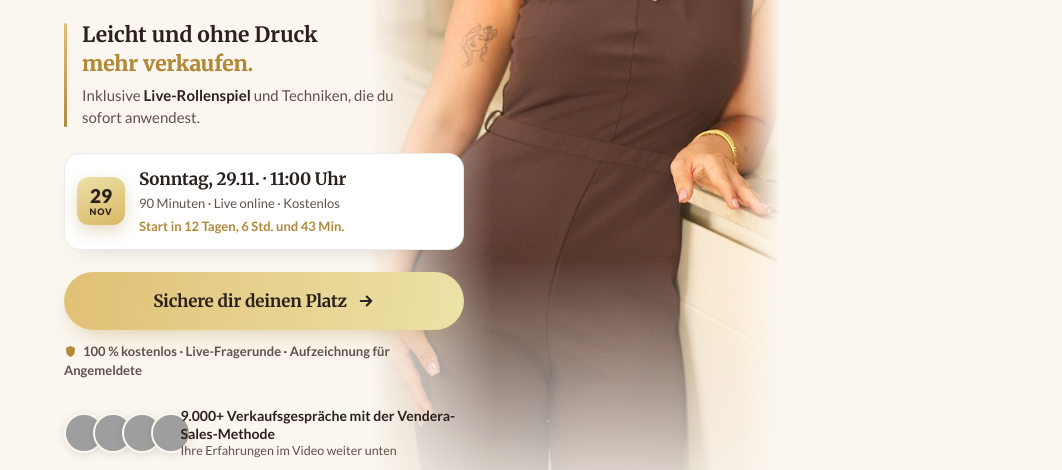
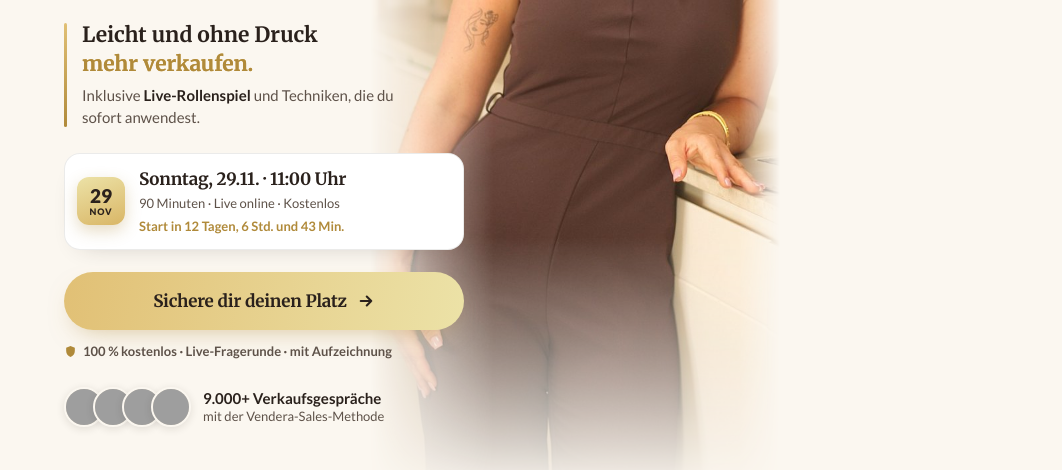
Before and after one commit to AleksSobczak/vendera-webinar, a plain HTML site: page index.html in a window 1280 px wide. Shown: the part 487-957 px from the top of the page, without its empty margins (218-1280 px from the left). Drawn offline with Linux system fonts and the light colour scheme; no server answers; grey boxes are pictures that could not be loaded.

Commit message:
Handy: Vertrauenszeile und Zeile unter dem Button sauber einzeilig
Co-Authored-By: Claude Fable 5.2 <noreply@anthropic.com>
Claude-Session: https://claude.ai/code/session_015iocJ7ZYPyNHQDGmoHJRzM

```diff
--- a/assets/vendera.css
+++ b/assets/vendera.css
@@ -672,3 +672,9 @@ h2{font-size:clamp(28px,4.6vw,40px);max-width:620px}
 @media (max-width:380px){.hero.mit-bild .hero-bg-sarah{right:-70px}.hero.mit-bild .h-head .methode{width:230px;font-size:14px}}
 .nur-handy{display:none}
 @media (max-width:640px){.nur-handy{display:inline}}
+.trust-tx b,.trust-tx span{white-space:nowrap}
+.trust-tx b{font-size:15px}.trust-tx span{font-size:13px}
+@media (max-width:640px){.trust-tx b{font-size:15px}.trust-tx span{font-size:13px}}
+@media (max-width:640px){.trust{gap:10px}.trust .rate-av img{width:34px;height:34px;margin-left:-10px}.trust .rate-av img:first-child{margin-left:0}}
+@media (max-width:380px){.trust-tx b{font-size:14px}.trust-tx span{font-size:12.5px}}
+@media (max-width:380px){.cta-col .micro{font-size:11.5px;white-space:nowrap}}
--- a/index.html
+++ b/index.html
@@ -33,7 +33,7 @@ window.VENDERA={
 <link rel="preconnect" href="https://fonts.googleapis.com">
 <link rel="preconnect" href="https://fonts.gstatic.com" crossorigin>
 <link href="https://fonts.googleapis.com/css2?family=Lato:wght@400;700;900&amp;family=Merriweather:ital,wght@0,400;0,700;0,900;1,400;1,700&amp;display=swap" rel="stylesheet">
-<link rel="stylesheet" href="assets/vendera.css?v=35">
+<link rel="stylesheet" href="assets/vendera.css?v=36">
 </head>
 <body class="hell">
 <div class="frame">
@@ -68,11 +68,11 @@ window.VENDERA={
 </div>
 <div class="cta-col">
 <button type="button" class="btn full" data-open>Sichere dir deinen Platz <svg width="18" height="18" viewBox="0 0 24 24" fill="none" stroke="currentColor" stroke-width="2.8" stroke-linecap="round" stroke-linejoin="round" aria-hidden="true"><path d="M5 12h14M13 6l6 6-6 6"></path></svg></button>
-<div class="micro"><svg width="13" height="13" viewBox="0 0 24 24" fill="currentColor" style="color:var(--acc)" aria-hidden="true"><path d="M12 2l8 3v6c0 5-3.4 9.4-8 11-4.6-1.6-8-6-8-11V5z"></path></svg>100 % kostenlos · Live-Fragerunde · Aufzeichnung für Angemeldete</div>
+<div class="micro"><svg width="13" height="13" viewBox="0 0 24 24" fill="currentColor" style="color:var(--acc)" aria-hidden="true"><path d="M12 2l8 3v6c0 5-3.4 9.4-8 11-4.6-1.6-8-6-8-11V5z"></path></svg>100 % kostenlos · Live-Fragerunde · mit Aufzeichnung</div>
 </div>
 <a class="trust" href="#kundinnen">
 <div class="rate-av"><img src="https://embed-ssl.wistia.com/deliveries/ccec99a30dec6bd3a020722c023427a7a17894a7.jpg?image_crop_resized=160x160" width="40" height="40" alt="Simone" loading="eager" onerror="this.remove()"><img src="https://embed-ssl.wistia.com/deliveries/bfc10e320313b6de174b0c3dd1c481caf158696e.jpg?image_crop_resized=160x160" width="40" height="40" alt="Nadin" loading="eager" onerror="this.remove()"><img src="https://embed-ssl.wistia.com/deliveries/e7ab758a9430e3b5447112fdd8a4a27669e5f84b.jpg?image_crop_resized=160x160" width="40" height="40" alt="Tina" loading="eager" onerror="this.remove()"><img src="https://embed-ssl.wistia.com/deliveries/db9a21553e0ac536e15901f5b2458dab7a1f0dd7.jpg?image_crop_resized=160x160" width="40" height="40" alt="Laura" loading="eager" onerror="this.remove()"></div>
-<div class="trust-tx"><b>9.000+ Verkaufsgespräche mit der Vendera-Sales-Methode</b><span>Ihre Erfahrungen im Video weiter unten</span></div>
+<div class="trust-tx"><b>9.000+ Verkaufsgespräche</b><span>mit der Vendera-Sales-Methode</span></div>
 </a>
 </div>
 </div>
```
Also changed, not shown: aufzeichnung.html (+1 -1 lines), danke.html (+1 -1 lines).
